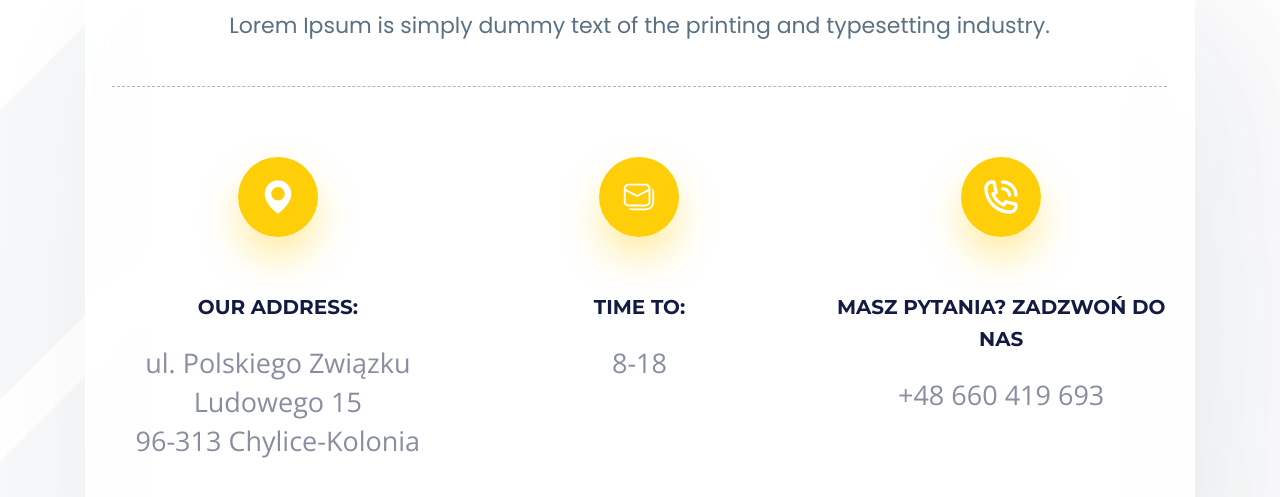
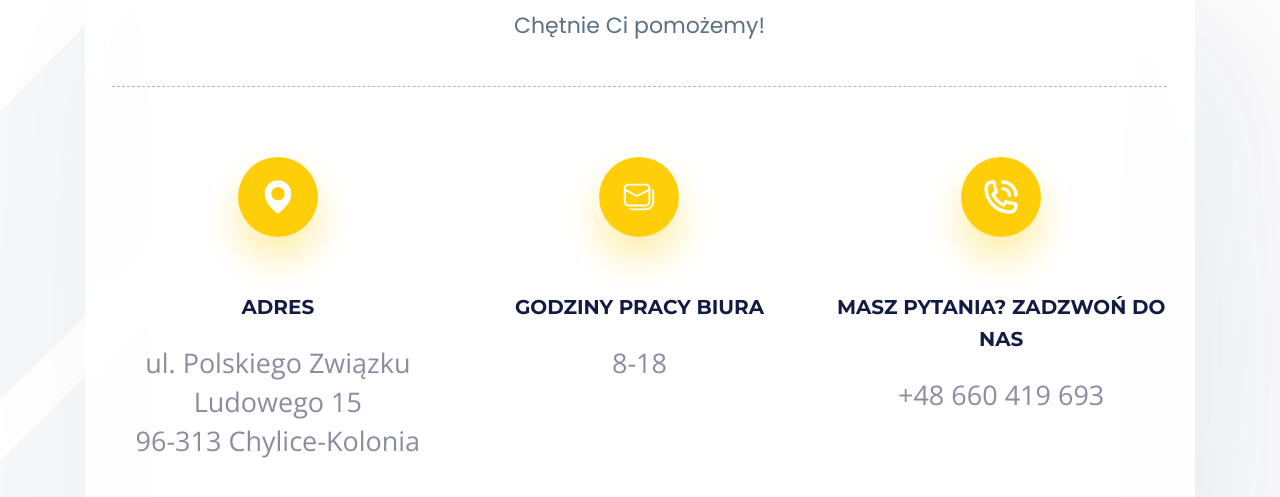
Before and after one commit to delis-transport-pl/website, a plain HTML site: page kontakt.html in a window 1280 px wide. Shown: the part 637-1134 px from the top of the page. Drawn offline with nearby package versions, Linux system fonts and the light colour scheme.

Commit message:
Fix kontakt page

```diff
--- a/kontakt.html
+++ b/kontakt.html
@@ -104,7 +104,7 @@
                 <div class="know-our-company-block">
                     <div class="block-title">
                         <h2>KONTAKT</h2>
-                        <p>Lorem Ipsum is simply dummy text of the printing and typesetting industry.</p>
+                        <p>Chętnie Ci pomożemy!</p>
                     </div>
                     <div class="row">
                         <div class="col-lg-4 col-md-4">
@@ -113,7 +113,7 @@
                                     <img src="images/map-icon.svg" alt="">
                                 </div>
                                 <div class="c-title">
-                                    <h6>OUR ADDRESS:</h6>
+                                    <h6>ADRES</h6>
                                 </div>
                                 <div class="c-detail">
                                     <p>ul. Polskiego Związku Ludowego 15<br>
@@ -127,7 +127,7 @@
                                     <img src="images/main-icon.svg" alt="">
                                 </div>
                                 <div class="c-title">
-                                    <h6>time to:</h6>
+                                    <h6>Godziny pracy biura</h6>
                                 </div>
                                 <div class="c-detail">
                                     <p>8-18</p>
```
